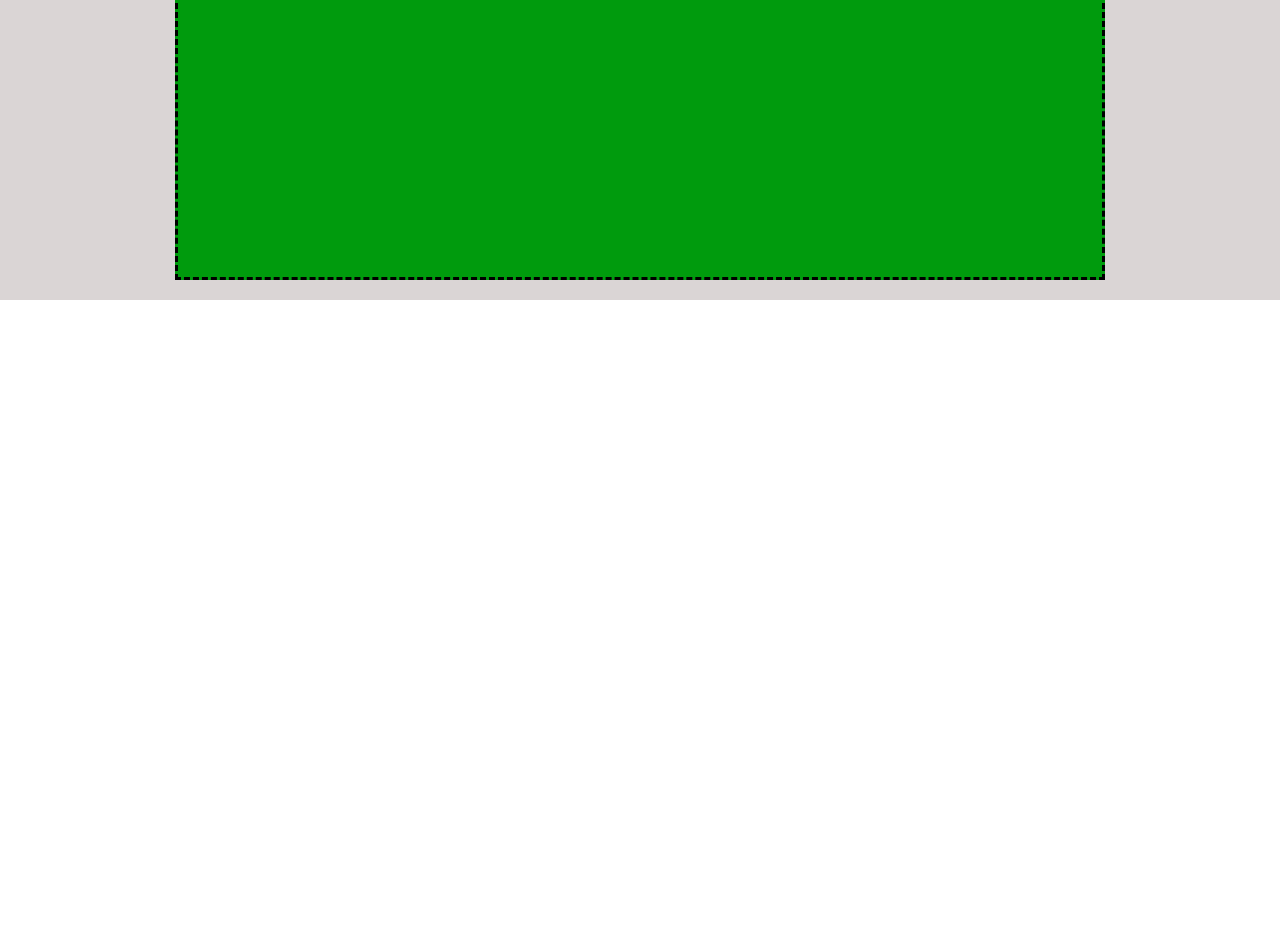
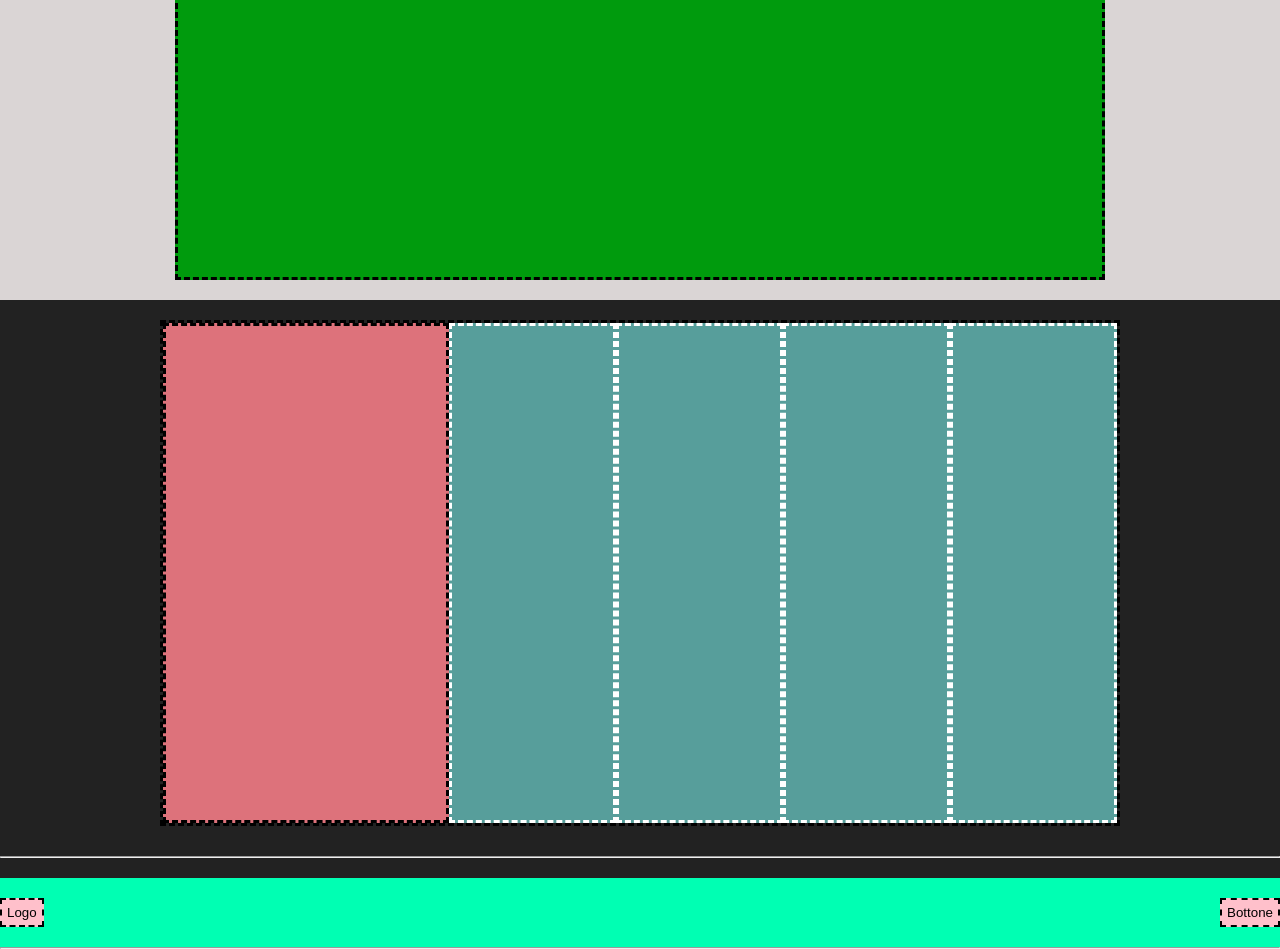
Before and after one commit to CraciaDenisStefan/htmlcss-struttura-discord, a plain HTML site: page index.html in a window 1280 px wide. Shown: the part 2784-3733 px from the top of the page. Before the commit the page ends 3084 px from the top, so only its background shows below. Drawn offline with Linux system fonts and the light colour scheme.

Commit message:
[FEAT] Creato footer con 2 row  e finito footer.

```diff
--- a/css/style.css
+++ b/css/style.css
@@ -8,7 +8,6 @@
     width: 75%;
     display: flex;
     margin: 0 auto;
-
  }
 /* INIZIO HEADER */
  .container_header{
@@ -82,4 +81,42 @@
     width: 100%;
     height: 1000px;
     border-style: dashed;
+}
 /* FINE MAIN : FINE section 5 */
+/* INIZIO FOOTER parte alta , riga e colonne ( 5 colonne ) */
+.container_footer{
+    background-color: rgb(34, 34, 34);
+    padding-top: 20px;
+}
+.row.footer{
+    border-style: dashed;
+    margin-bottom: 30px;
+}
+.column_footer_uno{
+    width: 30%;
+    border-style: dashed;
+    height: 500px;
+    background-color: rgb(221, 114, 123);
+}
+.column_footer_due{
+    width: calc(70% / 4);
+    background-color: rgb(87, 158, 155);
+    border-style: dashed;
+    border-color: white;
+}
+/* FOOTER fine parte alta delle 5 colonne */
+/* INIZIO FOOTER parte bassa ,i bottoni */
+.row.button{
+    margin-top: 20px;
+    width: 100%;
+    background-color: rgb(0, 255, 179);
+    justify-content: space-between;
+    align-items: center;
+}
+button{
+    background-color: pink;
+    border-style: dashed;
+    padding: 5px;
+    margin: 20px 0;
+}
+/* FOOTER FINE */
--- a/index.html
+++ b/index.html
@@ -74,6 +74,32 @@
         <!-- FINE SECTION 5 -->
     </main>
     <footer>
+        <!-- FOOTER parte alta con 5 colonne -->
+        <div class="container_footer">
+            <div class="row footer">
+                <div class="column_footer_uno">
+                </div>
+                <div class="column_footer_due">
+                </div>
+                <div class="column_footer_due">
+                </div>
+                <div class="column_footer_due">
+                </div>
+                <div class="column_footer_due">
+                </div>
+            </div>
+            <hr>
+            <!-- FOOTER parte bassa con due colonne con i bottoni -->
+            <div class="row button">
+                <div class="column_button">
+                    <button>Logo</button>
+                </div>
+                <div class="column_button">
+                    <button>Bottone</button>
+                </div>
+            </div>
+            <hr>
+        </div>
     </footer>
 </body>
 </html>
```
